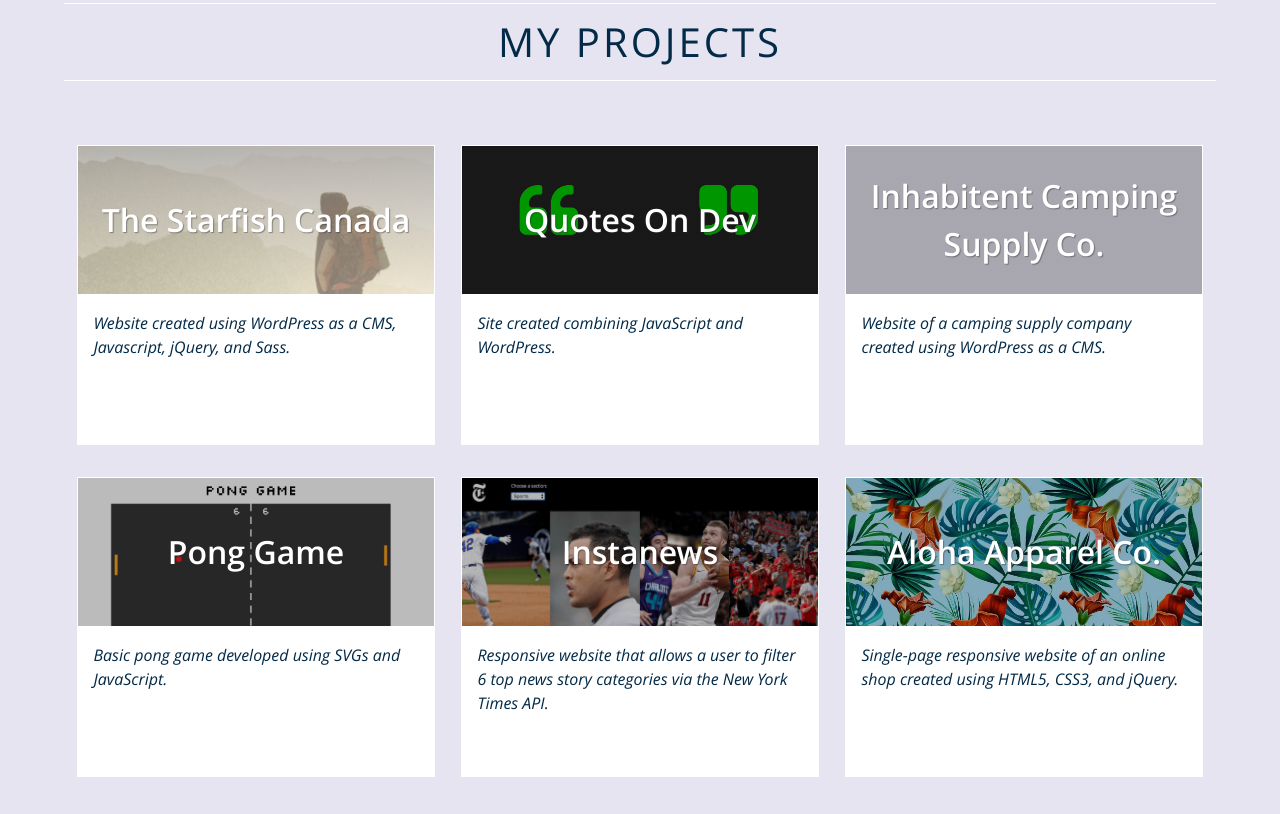
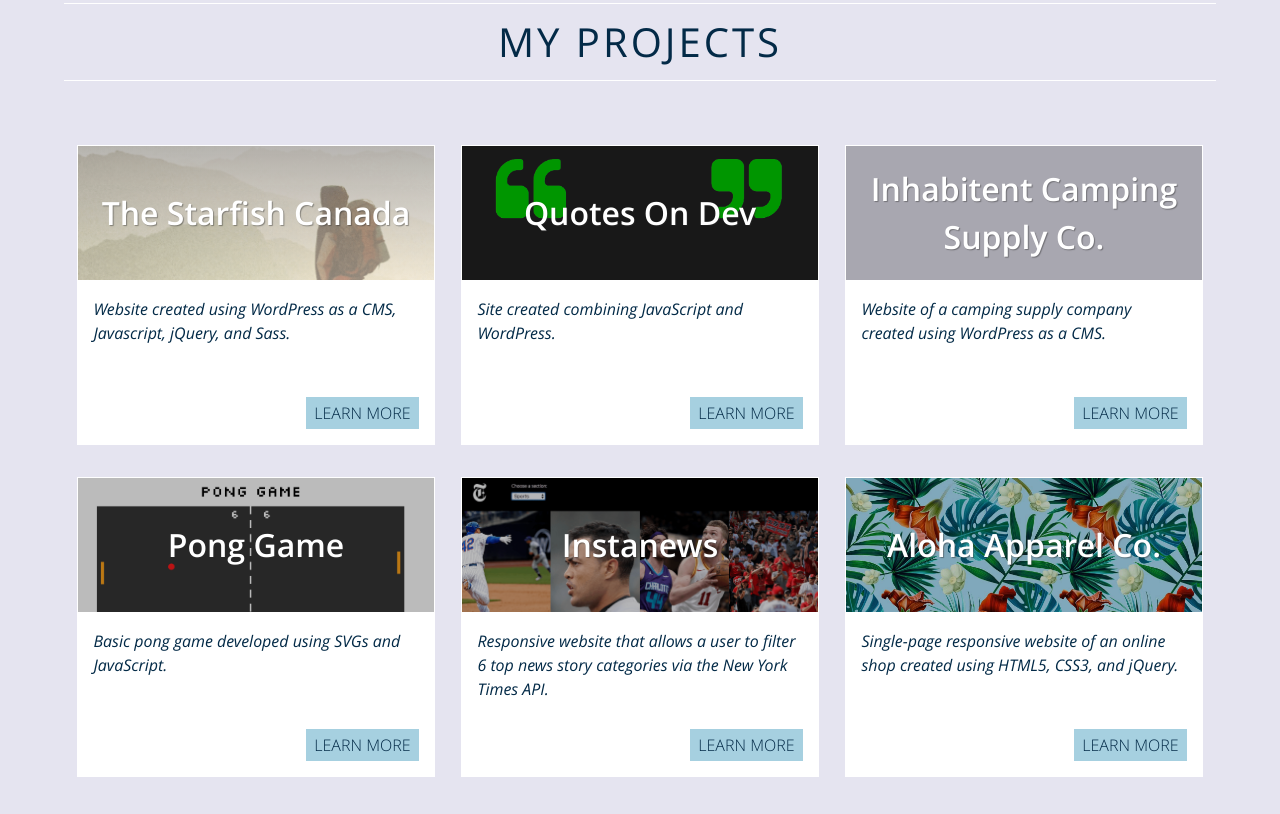
Before and after one commit to nikakey/portfolio-website, a website: page index.html in a window 1280 px wide. Shown: the part 2126-2940 px from the top of the page. Drawn offline with nearby package versions, Linux system fonts and the light colour scheme.

Commit message:
Add links to the projects area; set hover affects

```diff
--- a/index.html
+++ b/index.html
@@ -123,65 +123,71 @@
 
 				<div class="project-wrapper">
 
-					<div class="project-title" id="starfish">
+					<a href="#" class="project-title" id="starfish">
 						<h4>The Starfish Canada</h4>
-					</div>
+					</a>
 					<div class="project-description">
 						<p>Website created using WordPress as a CMS, Javascript, jQuery, and Sass.</p>
+						<a href="#" class="works-btn">Learn More</a>
 					</div>
 
 				</div>
 
 				<div class="project-wrapper">
 
-					<div class="project-title" id="quotes">
+					<a href="#" class="project-title" id="quotes">
 						<h4>Quotes On Dev</h4>
-					</div>
+					</a>
 					<div class="project-description">
 						<p>Site created combining JavaScript and WordPress.</p>
+						<a href="#" class="works-btn">Learn More</a>
 					</div>
 
 				</div>
 
 				<div class="project-wrapper">
 
-					<div class="project-title" id="inhabitent">
+					<a href="#" class="project-title" id="inhabitent">
 						<h4>Inhabitent Camping Supply Co.</h4>
-					</div>
+					</a>
 					<div class="project-description">
 						<p>Website of a camping supply company created using WordPress as a CMS.</p>
+						<a href="#" class="works-btn">Learn More</a>
 					</div>
 
 				</div>
 
 				<div class="project-wrapper">
 
-					<div class="project-title" id="pong">
+					<a href="#" class="project-title" id="pong">
 						<h4>Pong Game</h4>
-					</div>
+					</a>
 					<div class="project-description">
 						<p>Basic pong game developed using SVGs and JavaScript.</p>
+						<a href="#" class="works-btn">Learn More</a>
 					</div>
 				</div>
 
 				<div class="project-wrapper">
 
-					<div class="project-title" id="instanews">
+					<a href="#" class="project-title" id="instanews">
 						<h4>Instanews</h4>
-					</div>
+					</a>
 					<div class="project-description">
 						<p>Responsive website that allows a user to filter 6 top news story categories via the New York Times API.</p>
+						<a href="#" class="works-btn">Learn More</a>
 					</div>
 
 				</div>
 
 				<div class="project-wrapper">
 
-					<div class="project-title" id="aloha">
+					<a href="#" class="project-title" id="aloha">
 						<h4>Aloha Apparel Co.</h4>
-					</div>
+					</a>
 					<div class="project-description">
 						<p>Single-page responsive website of an online shop created using HTML5, CSS3, and jQuery.</p>
+						<a href="#" class="works-btn">Learn More</a>
 					</div>
 
 				</div>
--- a/scss/_content.scss
+++ b/scss/_content.scss
@@ -275,11 +275,28 @@
         }
       }
       .project-description {
-        height: 50%;
+        height: 60%;
         background: $color__main-basic;
+        position: relative;
         p {
           padding: 1rem;
           font-style: italic;
+        }
+        .works-btn {
+          position: absolute;
+          right: 1rem;
+          bottom: 1rem;
+          @include font-size(1);
+          padding: .25rem .5rem;
+          background: $color__brand-dark-second;
+          color: $color__main-text;
+          text-transform: uppercase;
+          font-weight: 300;
+          transition: all .2s ease-in-out;
+          &:hover {
+            background: darken($color__brand-dark-second, 18);
+            color: $color__main-basic;
+          }
         }
       }
     }
@@ -288,25 +305,49 @@
 
 #starfish {
   background: linear-gradient(rgba(0,0,0,.267),rgba($color__brand-light,0.3)), url("../../images/projects/starfish-bg.png") center no-repeat;
-  background-size: cover, cover;
+  background-size: cover, 100%;
+  transition: background-size .3s ease-in-out;
+  &:hover {
+    background-size: cover, 120%;
+  }
 }
 #quotes {
-  background: linear-gradient(rgba(0,0,0,.267),rgba(0,0,0,.267)), url("../../images/projects/quotes-bg.png") center top no-repeat;
-  background-size: cover, cover;
+  background: linear-gradient(rgba(0,0,0,.267),rgba(0,0,0,.267)), url("../../images/projects/quotes-bg.png") center no-repeat;
+  background-size: cover, 120%;
+  transition: background-size .3s ease-in-out;
+  &:hover {
+    background-size: cover, 140%;
+  }
 }
 #inhabitent {
   background: linear-gradient(rgba(0,0,0,.267),rgba(0,0,0,.267)), url("../../images/projects/inhabitent-bg.jpg") center no-repeat;
-  background-size: cover, cover;
+  background-size: cover, 100%;
+  transition: background-size .3s ease-in-out;
+  &:hover {
+    background-size: cover, 120%;
+  }
 }
 #pong {
   background: linear-gradient(rgba(0,0,0,.267),rgba(0,0,0,.267)), url("../../images/projects/pong-bg.png") center top no-repeat;
-  background-size: cover, cover;
+  background-size: cover, 110%;
+  transition: background-size .3s ease-in-out;
+  &:hover {
+    background-size: cover, 130%;
+  }
 }
 #instanews {
   background: linear-gradient(rgba(0,0,0,.267),rgba(0,0,0,.267)), url("../../images/projects/instanews-bg.png") center top no-repeat;
-  background-size: cover, cover;
+  background-size: cover, 100%;
+  transition: background-size .3s ease-in-out;
+  &:hover {
+    background-size: cover, 120%;
+  }
 }
 #aloha {
   background: linear-gradient(rgba(0,0,0,.267),rgba(0,0,0,.267)), url("../../images/projects/aloha-bg.jpg") center top no-repeat;
-  background-size: cover, cover;
+  background-size: cover, 100%;
+  transition: background-size .3s ease-in-out;
+  &:hover {
+    background-size: cover, 120%;
+  }
 }
--- a/scss/_navigation.scss
+++ b/scss/_navigation.scss
@@ -3,4 +3,5 @@
 
 a {
   text-decoration: none;
+  cursor: pointer;
 }
```
Also changed, not shown: build/css/style.css, build/css/style.min.css.
